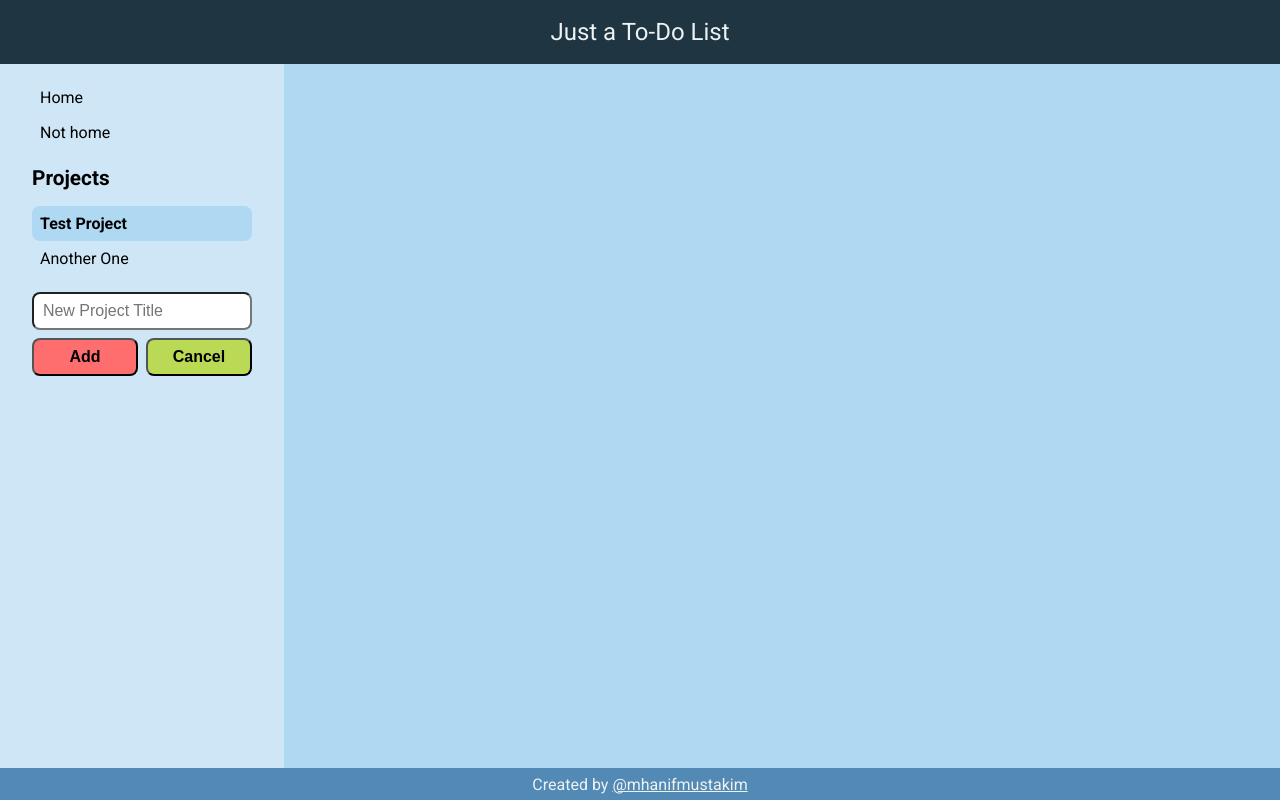
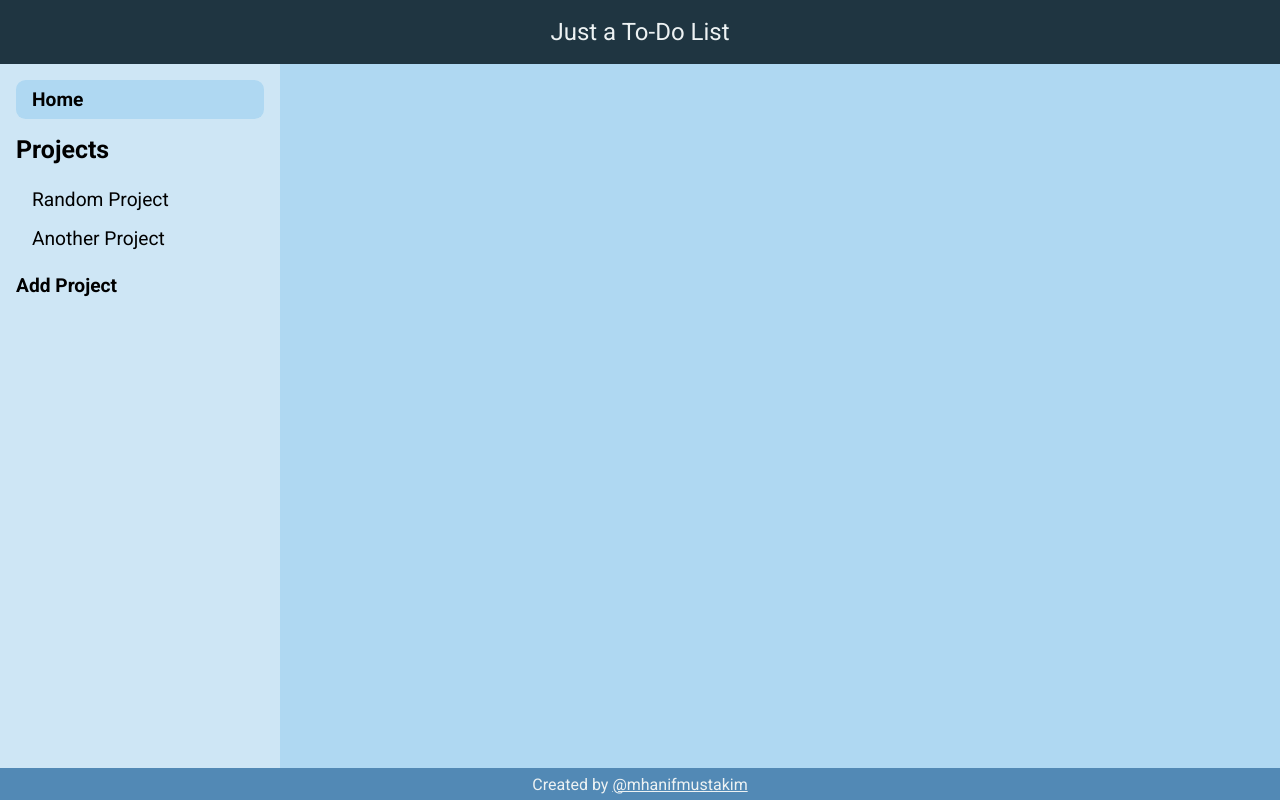
Before and after one commit to mhanifmustakim/todo-list-odin, a website built with webpack: page dist/index.html in a window 1280 px wide. Built offline with nearby package versions, Linux system fonts and the light colour scheme.

Commit message:
Create navView, navControl in js, initial event listeners

```diff
--- /dev/null
+++ b/src/Main.js
@@ -0,0 +1,8 @@
+const createMain = () => {
+    const main = document.createElement("div");
+    main.id = "main";
+
+    return main;
+}
+
+export { createMain }
--- a/src/Memory.js
+++ b/src/Memory.js
@@ -2,9 +2,41 @@ import { removeById } from "./Utils.js";
 
 const Memory = (function () {
     let projects = [];
+    let bookmarkedProjects = [];
 
     const addToProjects = (project) => {
         projects.push(project);
+    }
+
+    const addToBookmarked = (projectId) => {
+        const index = projects.findIndex(
+            (project) => project.id === projectId
+        );
+
+        if (index === -1) {
+            console.error("Index of item not found in Projects list");
+            return
+        }
+
+        const target = projects[index];
+        target.setBookmarked(true);
+        bookmarkedProjects.push(target);
+    }
+
+    const removeFromBookmarked = (projectId) => {
+        const index = bookmarkedProjects.findIndex(
+            (project) => project.id === projectId
+        );
+
+        if (index === -1) {
+            console.error("Index of item not found in Projects list");
+            return
+        }
+
+
+        const target = bookmarkedProjects[index];
+        target.setBookmarked(false);
+        bookmarkedProjects.splice(index, 1);
     }
 
     const removeProjectId = (projectId) => {
@@ -13,8 +45,11 @@ const Memory = (function () {
 
     return {
         projects,
+        bookmarkedProjects,
         addToProjects,
-        removeProjectId
+        removeProjectId,
+        addToBookmarked,
+        removeFromBookmarked
     }
 })()
 
--- /dev/null
+++ b/src/NavControl.js
@@ -0,0 +1,37 @@
+const NavControl = (function () {
+    let currentActive = 1;
+
+    const updateActiveNav = (event) => {
+        if (event) {
+            currentActive = event.target.getAttribute("data-id");
+            const prev = document.querySelector("#nav .active")
+            prev.classList.remove("active");
+            prev.addEventListener("click", updateActiveNav);
+        };
+
+        const nav = document.querySelector(`#nav [data-id="${currentActive}"]`);
+        nav.classList.add("active");
+        nav.removeEventListener("click", updateActiveNav);
+    }
+
+    const toggleAddProjectForm = () => {
+        document.querySelector("#add-project-form").classList.toggle("display-none");
+        document.querySelector("#add-project").classList.toggle("display-none");
+    }
+
+    const handleSubmit = (event) => {
+        event.preventDefault();
+        toggleAddProjectForm();
+    }
+
+    return {
+        get currentActive() {
+            return currentActive
+        },
+        updateActiveNav,
+        toggleAddProjectForm,
+        handleSubmit
+    }
+})()
+
+export default NavControl
--- /dev/null
+++ b/src/NavView.js
@@ -0,0 +1,95 @@
+import NavControl from './NavControl.js';
+const createBookmarkedSection = (memory) => {
+    const ul = document.createElement("ul");
+    ul.id = "nav-main";
+
+    for (let project of memory.bookmarkedProjects) {
+        // Only shows bookmarked projects in the top of nav section
+        const item = document.createElement("li");
+        item.setAttribute("data-id", project.id);
+        item.textContent = project.title;
+        item.addEventListener("click", NavControl.updateActiveNav);
+
+        ul.appendChild(item);
+    }
+
+    return ul
+}
+
+const createProjectSection = (memory) => {
+    const div = document.createElement("div");
+    div.id = "projects";
+
+    const header = document.createElement("header");
+    header.textContent = "Projects";
+    div.appendChild(header);
+
+    const ul = document.createElement("ul");
+
+    for (let project of memory.projects) {
+        // skip Default (Home) Project
+        if (project.isBookmarked) continue
+
+        const item = document.createElement("li");
+        item.setAttribute("data-id", project.id);
+        item.textContent = project.title;
+        item.addEventListener("click", NavControl.updateActiveNav);
+
+        ul.appendChild(item);
+    }
+    div.appendChild(ul);
+
+    return div
+}
+
+const createAddProjectBtn = () => {
+    const div = document.createElement("div");
+    div.id = "add-project";
+    div.classList.add("text-bold");
+    div.textContent = "Add Project";
+    div.addEventListener("click", NavControl.toggleAddProjectForm);
+
+    return div
+}
+
+const createProjectForm = () => {
+    const form = document.createElement("form");
+    form.id = "add-project-form";
+    form.classList.add("display-none");
+
+    const input = document.createElement("input");
+    input.type = "text";
+    input.name = "project-title";
+    input.id = "project-title";
+    input.placeholder = "New Project Title";
+    form.appendChild(input);
+
+    const addBtn = document.createElement("button");
+    addBtn.type = "submit";
+    addBtn.id = "add-project-btn";
+    addBtn.textContent = "Add";
+    form.appendChild(addBtn);
+
+    const cancelBtn = document.createElement("button");
+    cancelBtn.type = "button";
+    cancelBtn.id = "cancel-project-btn";
+    cancelBtn.textContent = "Cancel"
+    cancelBtn.addEventListener("click", NavControl.toggleAddProjectForm);
+    form.appendChild(cancelBtn);
+
+    form.addEventListener("submit", NavControl.handleSubmit);
+    return form
+}
+
+const createNav = (memory) => {
+    const nav = document.createElement("div");
+    nav.id = "nav";
+
+    nav.appendChild(createBookmarkedSection(memory));
+    nav.appendChild(createProjectSection(memory));
+    nav.appendChild(createAddProjectBtn());
+    nav.appendChild(createProjectForm());
+    return nav
+}
+
+export { createNav }
--- /dev/null
+++ b/src/PageView.js
@@ -0,0 +1,20 @@
+import { createMain } from './Main.js';
+import { createNav } from './NavView.js';
+import NavControl from './NavControl.js';
+import Memory from './Memory.js';
+
+const PageView = (function () {
+    const pageMain = document.querySelector("#page-main");
+
+    const init = () => {
+        pageMain.appendChild(createNav(Memory));
+        pageMain.appendChild(createMain());
+        NavControl.updateActiveNav();
+    }
+
+    return {
+        init
+    }
+})()
+
+export default PageView
--- a/src/Project.js
+++ b/src/Project.js
@@ -1,9 +1,11 @@
 import { removeById } from "./Utils";
 
-const Project = (title) => {
+const Project = (projectTitle) => {
     const id = Project.getId();
     const type = "Project";
     let todoList = [];
+    let title = projectTitle;
+    let isBookmarked = false;
     let description;
 
     const addTodo = (todo) => {
@@ -22,16 +24,30 @@ const Project = (title) => {
         description = desc;
     }
 
+    const setBookmarked = (bool) => {
+        isBookmarked = bool;
+    }
+
     return {
         id,
         type,
-        title,
-        description,
-        todoList,
+        get title() {
+            return title
+        },
+        get description() {
+            return description
+        },
+        get todoList() {
+            return todoList
+        },
+        get isBookmarked() {
+            return isBookmarked
+        },
         addTodo,
         removeTodoId,
         setTitle,
-        setDescription
+        setDescription,
+        setBookmarked
     }
 }
 
--- a/src/index.js
+++ b/src/index.js
@@ -1 +1,12 @@
+import Memory from './Memory.js';
+import PageView from './PageView.js';
+import Project from './Project.js';
 import './style.css';
+
+const homeProject = Project("Home");
+Memory.addToProjects(homeProject);
+Memory.addToBookmarked(homeProject.id);
+Memory.addToProjects(Project("Random Project"));
+Memory.addToProjects(Project("Another Project"));
+
+PageView.init();
--- a/src/style.css
+++ b/src/style.css
@@ -26,6 +26,10 @@ li::marker {
 
 .display-none {
     display: none !important;
+}
+
+.text-bold {
+    font-weight: bold;
 }
 
 #page-container {
@@ -60,10 +64,11 @@ li::marker {
 #nav {
     grid-area: nav;
     background-color: var(--nav-color);
-    padding: 1rem clamp(1rem, 5vw, 2rem);
+    padding: 1rem;
     display: flex;
     flex-direction: column;
     gap: 1rem;
+    font-size: 1.2rem;
 }
 
 #nav header {
@@ -74,12 +79,18 @@ li::marker {
 
 #nav ul>li {
     padding: 0.5rem;
+    padding-left: 1rem;
     border-radius: 0.5em;
+    cursor: pointer;
 }
 
 #nav ul>li.active {
     font-weight: bold;
     background-color: var(--bg-color);
+}
+
+#add-project {
+    cursor: pointer;
 }
 
 #add-project-form {
@@ -127,7 +138,7 @@ li::marker {
 
     #page-main {
         display: grid;
-        grid-template: 1fr / auto 2fr;
+        grid-template: 1fr / 17.5rem 1fr;
         grid-template-areas:
             "nav main";
     }
--- a/webpack.config.js
+++ b/webpack.config.js
@@ -2,9 +2,9 @@ const path = require('path');
 
 module.exports = {
     entry: './src/index.js',
-    // mode: 'development',
-    // devtool: 'inline-source-map',
-    mode: 'production',
+    mode: 'development',
+    devtool: 'inline-source-map',
+    // mode: 'production',
     output: {
         filename: 'main.js',
         path: path.resolve(__dirname, 'dist'),
```
Also changed, not shown: dist/index.html, dist/main.js.
